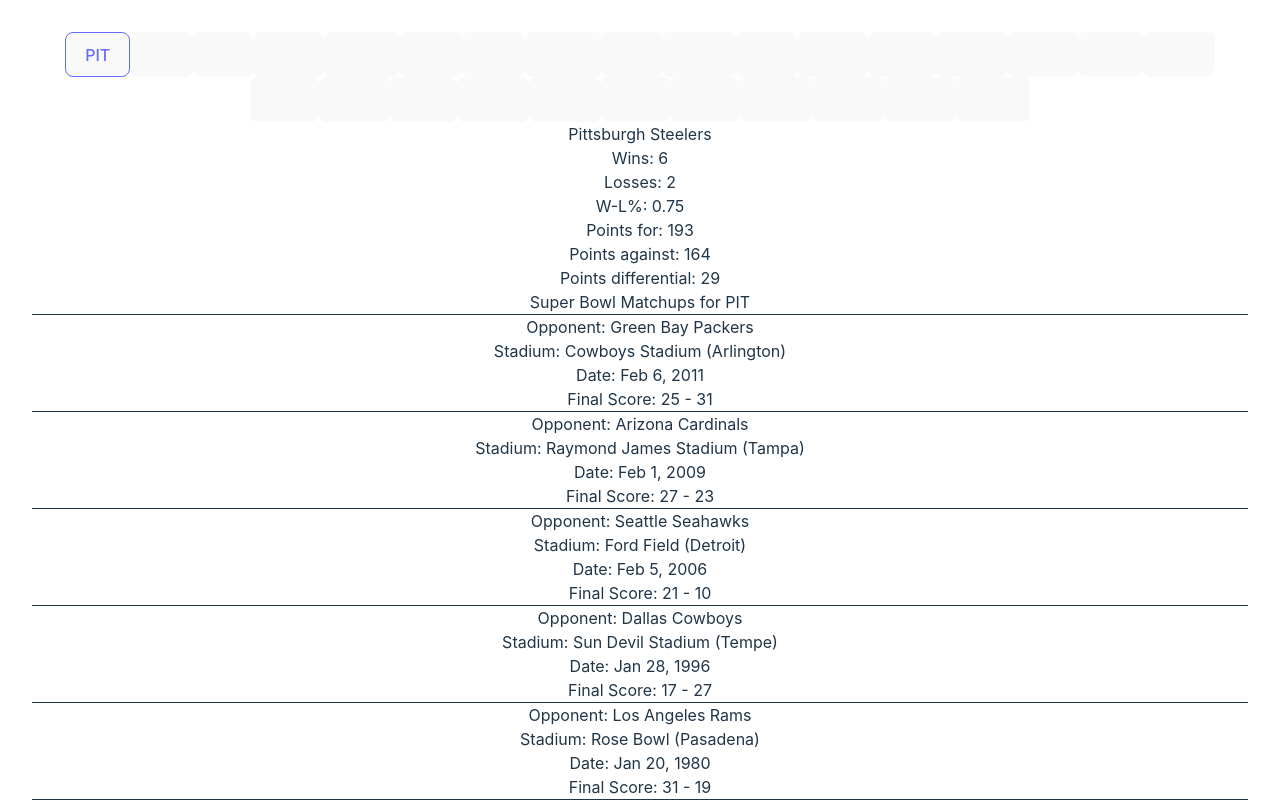
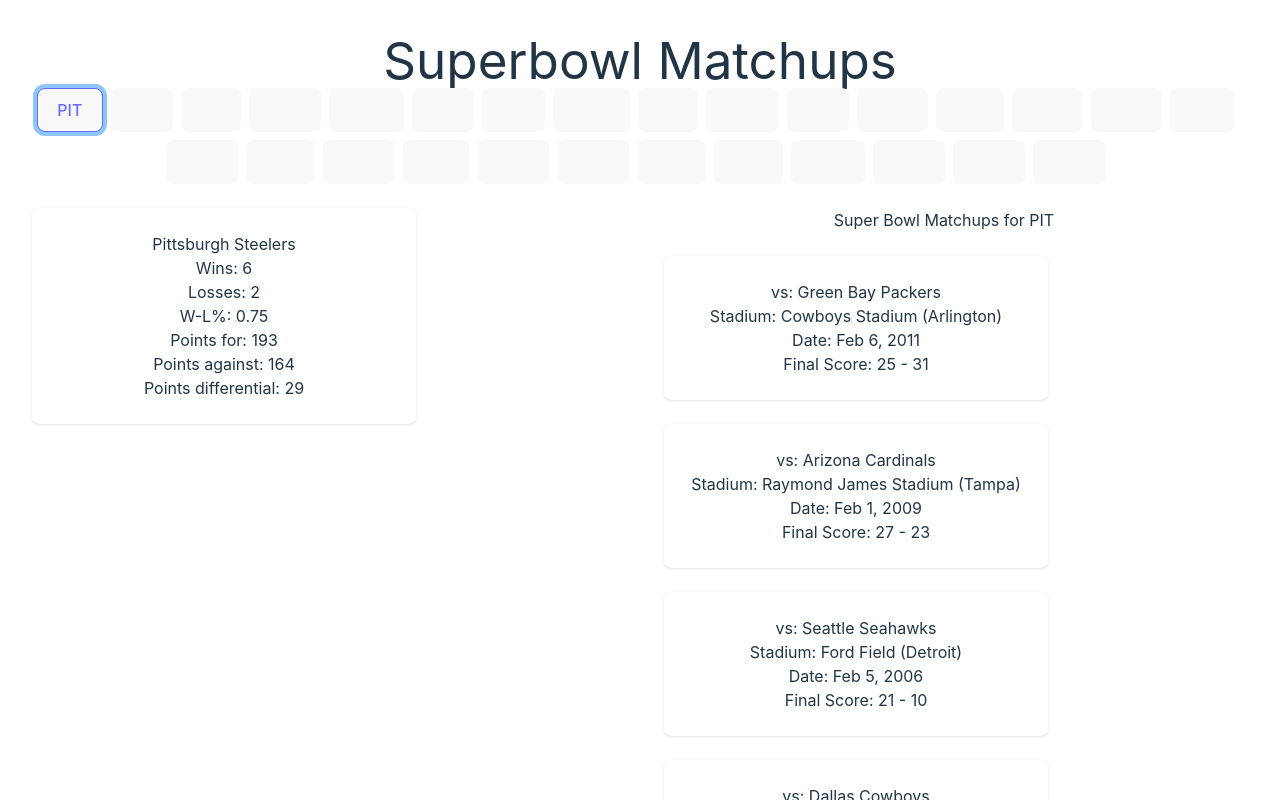
Before and after one commit to dmalary/sb_dashboard, a React (Vite) app: page / in a window 1280 px wide. Both pictures are taken after a click on the button "PIT". Shown: the top 800 px of the page. Built offline with nearby package versions, Linux system fonts and the light colour scheme.

Commit message:
styles: add base css

```diff
--- a/components/ActiveTeamCard.jsx
+++ b/components/ActiveTeamCard.jsx
@@ -12,7 +12,7 @@
 
   console.log('teamInfo', teamInfo);
   return (
-    <div>
+    <div className="block max-w-sm p-6 bg-white rounded-lg shadow-sm dark:bg-white-800">
       <h2>{teamInfo.Tm}</h2>
       <p>Wins: {teamInfo.W}</p>
       <p>Losses: {teamInfo.L}</p>
--- a/components/VsTeamCard.jsx
+++ b/components/VsTeamCard.jsx
@@ -25,14 +25,16 @@
           const opponentScore = isWin ? game.Pts_loser : game.Pts_Winner;
 
           return (
-            <div key={`${team}-${game.SB_roman}`}
-            // style={{ marginBottom: "1rem", borderBottom: "1px solid #ccc", paddingBottom: "1rem" }}
-            >
-              <hr/>
-              <p>Opponent: {opponent}</p>
-              <p>Stadium: {game.Stadium} ({game.City})</p>
-              <p>Date: {game.Date}</p>
-              <p>Final Score: {teamScore} - {opponentScore}</p>
+            <div key={`${team}-${game.SB_roman}`} >
+              <div
+                // key={`${team}-${game.SB_roman}`}
+                className="block max-w-sm p-6 m-6 bg-white rounded-lg shadow-sm dark:bg-white-800"
+              >
+                <p>vs: {opponent}</p>
+                <p>Stadium: {game.Stadium} ({game.City})</p>
+                <p>Date: {game.Date}</p>
+                <p>Final Score: {teamScore} - {opponentScore}</p>
+              </div>
             </div>
           );
         })
--- a/src/App.jsx
+++ b/src/App.jsx
@@ -25,22 +25,33 @@
   console.log('activeTeam', activeTeam);
 
   return (
-    <>
-      <div>
+    <div className='min-h-200'>
+    <div className="grid grid-cols-1">
+      <h1>Superbowl Matchups</h1>
+    </div>
+    <div className="grid grid-cols-1 md:grid-cols-3 gap-4">
+      <div className='col-span-3'>
         {teams.map((team) => (
           <button
             key={team}
             value={team}
             onClick={handleClick}
+            className='text-white bg-blue-700 hover:bg-blue-800 focus:ring-4 focus:ring-blue-300 font-medium rounded-lg text-sm px-5 py-2.5 me-2 mb-2 dark:bg-blue-600 dark:hover:bg-blue-700 focus:outline-none dark:focus:ring-blue-800'
           >{team}</button>
         ))}
       </div>
 
-      <div>
+      <div className="col-span-3 grid grid-cols-1 md:grid-cols-2">
+        <div className='col-span-1'>
+
         <ActiveTeamCard team={activeTeam} />
+        </div>
+        <div className='col-span-1'>
         <VsTeamCard team={activeTeam} />
+        </div>
       </div>
-    </>
+    </div>
+    </div>
   )
 }
 
```
